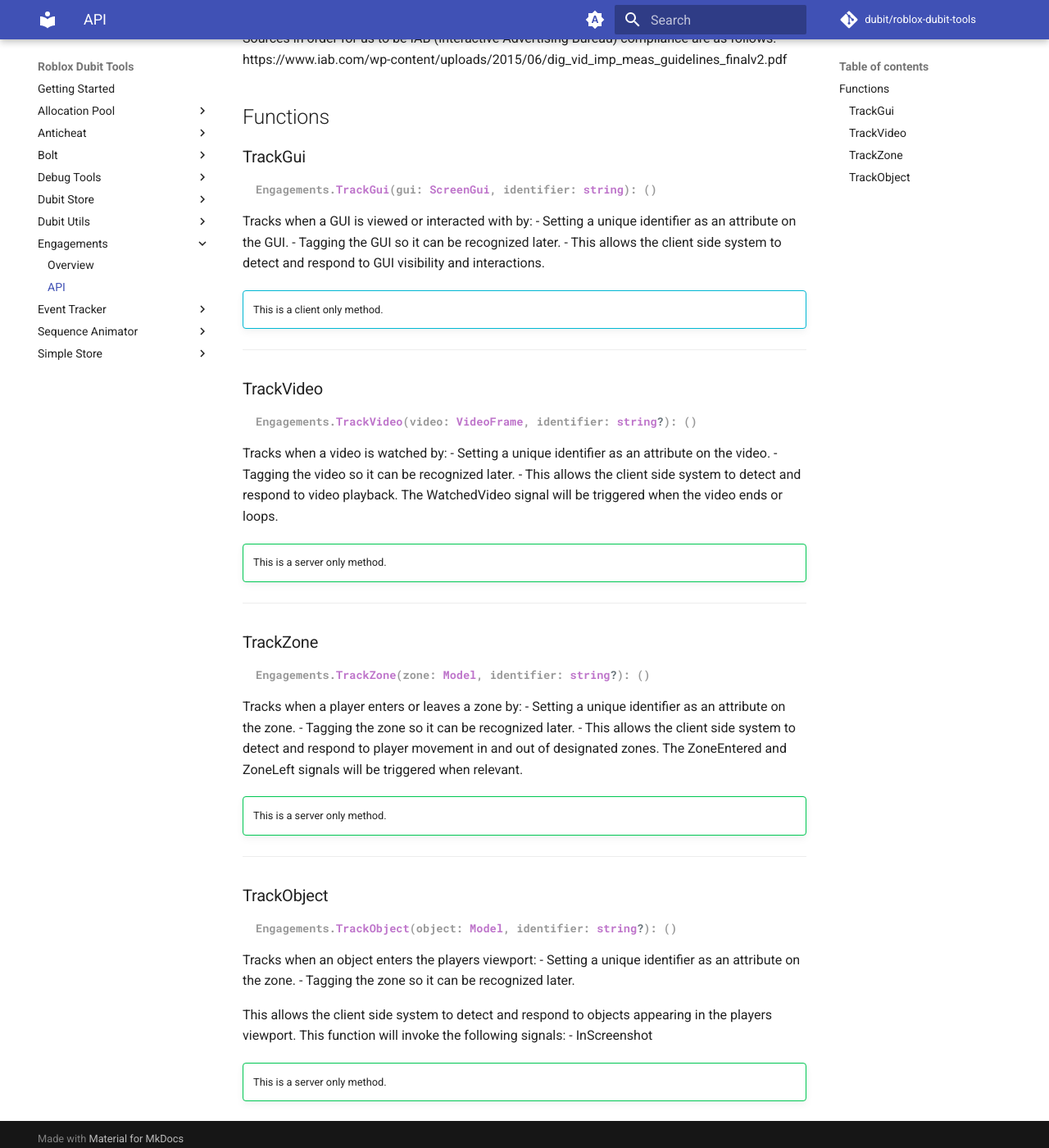
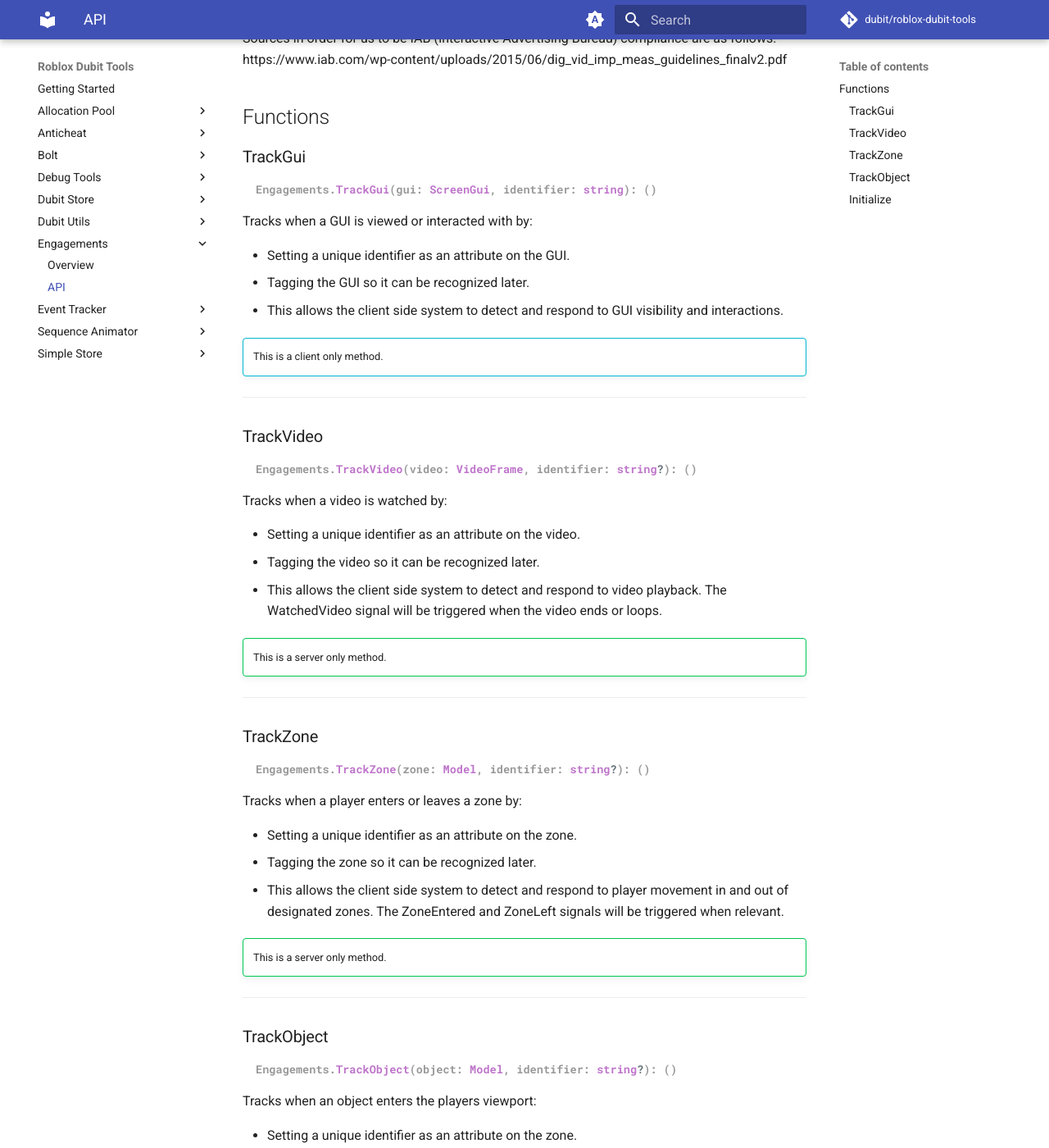
Before and after one commit to dubit/roblox-dubit-tools, an MkDocs documentation site: the page built from Docs/api/engagements.md, in a window 1280 px wide and 1400 px high, scrolled down 314 px. Shown: the whole window at 82% size. Built offline with MkDocs 1.6.1 and Material for MkDocs 9.7.7, drawn with Linux system fonts in a browser that asks for light colours; comment, search, counter and statistics services are not loaded; some of the changed lines change nothing that is shown; some of the changed text lies outside the part shown.

Commit message:
(Engagements) Remove inline API documentation, add missing documentation to the docs page

````diff
--- a/Docs/api/engagements.md
+++ b/Docs/api/engagements.md
@@ -16,6 +16,7 @@
 ```
 
 Tracks when a GUI is viewed or interacted with by:
+
 - Setting a unique identifier as an attribute on the GUI.
 - Tagging the GUI so it can be recognized later.
 - This allows the client side system to detect and respond to GUI visibility and interactions.
@@ -31,6 +32,7 @@
 ```
 
 Tracks when a video is watched by:
+
 - Setting a unique identifier as an attribute on the video.
 - Tagging the video so it can be recognized later.
 - This allows the client side system to detect and respond to video playback. The WatchedVideo signal will be triggered when the video ends or loops.
@@ -46,6 +48,7 @@
 ```
 
 Tracks when a player enters or leaves a zone by:
+
 - Setting a unique identifier as an attribute on the zone.
 - Tagging the zone so it can be recognized later.
 - This allows the client side system to detect and respond to player movement in and out of designated zones. The ZoneEntered and ZoneLeft signals will be triggered when relevant.
@@ -61,11 +64,36 @@
 ```
 
 Tracks when an object enters the players viewport:
+
 - Setting a unique identifier as an attribute on the zone.
 - Tagging the zone so it can be recognized later.
 
 This allows the client side system to detect and respond to objects appearing in the players viewport. This function will invoke the following signals:
+
 - InScreenshot
 
 !!! success ""
 	This is a server only method.
+
+---
+
+### Initialize
+```luau { .fn_type }
+Engagements.Initialize(): ()
+```
+
+Initializes the Engagements package by setting up necessary event listeners and tracking systems.
+
+How It Works:
+
+  - Ensures initialization only happens once.
+  - Retrieves the package's remote event for communication.
+  - If running on the **server**, it listens for `ZoneEntered` and `ZoneLeft` events
+   from clients and fires corresponding signals.
+  - If running on the **client**, it:
+    - Tracks engagement zones by binding to tagged objects.
+    - Runs validation checks each frame (`Heartbeat`).
+    - Updates character overlap parameters when the player’s character is added or removed.
+
+!!! warning
+	The Engagements package initializes itself automatically. Developers requiring this module do not need to call this function.
````
Also changed, not shown: 1 other file.
